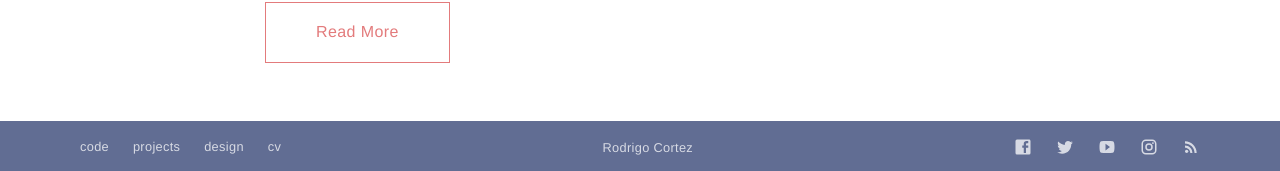
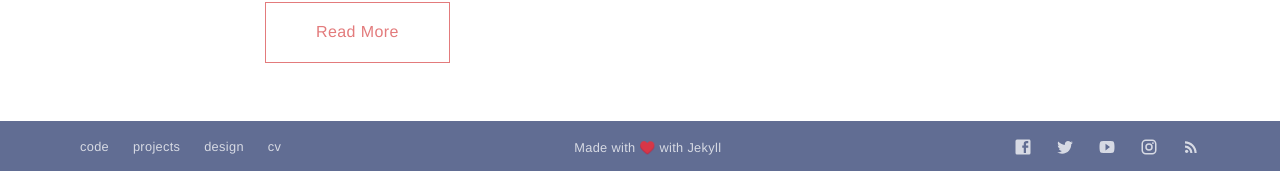
Before and after one commit to roicort/roicort.github.io, a Jekyll site: the page built from projects/index.html, in a window 1280 px wide and 900 px high, scrolled down 546 px. Shown: the part 726-897 px from the top of the window. Built offline with Jekyll 4.4.1, drawn with Linux system fonts in a browser that asks for light colours; nearby versions of some CDN libraries; the list of posts is cut into pages by our own code.

Commit message:
Copyright

```diff
--- a/_layouts/default.html
+++ b/_layouts/default.html
@@ -65,8 +65,9 @@
 					{% endfor %}
 				</ul>
 				<p class="name">
-					<a href="https://cloudcannon.com/">
-						Rodrigo Cortez
+					Made with ♥️ with
+					<a href="https://jekyllrb.com/">
+						Jekyll
 					</a>
 				</p>
 			</div>
--- a/_sass/footer.scss
+++ b/_sass/footer.scss
@@ -92,6 +92,7 @@ footer {
 
 	a {
 		color: $bottom-links;
+		padding: 0 0 0 0;
 	}
 
 	@media #{$desktop} {
```
Also changed, not shown: 11 other files.
